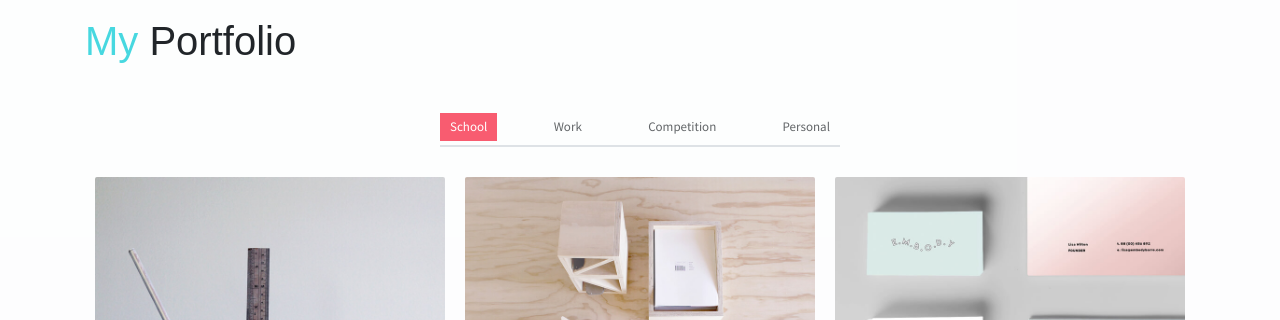
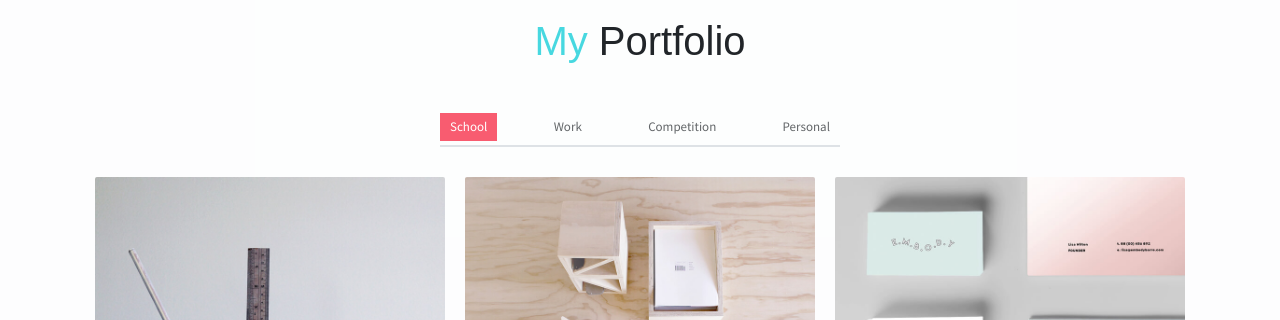
Before and after one commit to JDMxSpartan/Projects_Website_Portfolio, a website: page index.html in a window 1280 px wide. Shown: the part 780-1100 px from the top of the page. Drawn offline with Linux system fonts and the light colour scheme; some packages are replaced by stand-ins of ours.

Commit message:
text align center

```diff
--- a/index.html
+++ b/index.html
@@ -73,7 +73,7 @@
     <!-- Portfolio Section -->
     <section class="section bg-custom-gray" id="portfolio">
         <div class="container">
-            <h1 class="mb-5"><span class="text-info">My</span> Portfolio</h1>
+            <h1 class="mb-5" style="text-align: center;"><span class="text-info">My</span> Portfolio</h1>
             <div class="portfolio">
                 <div class="filters">
                     <a href="#" data-filter=".new" class="active">
```
